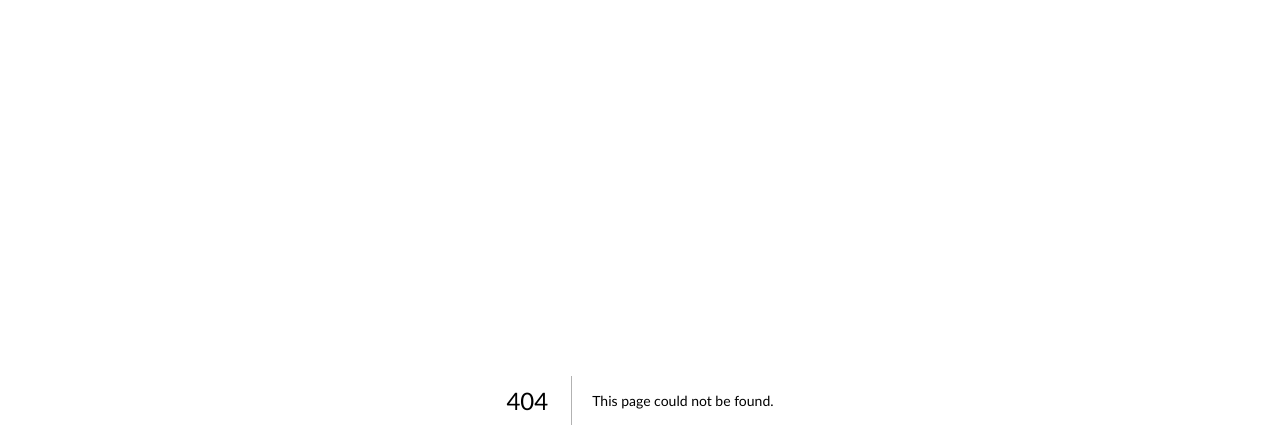
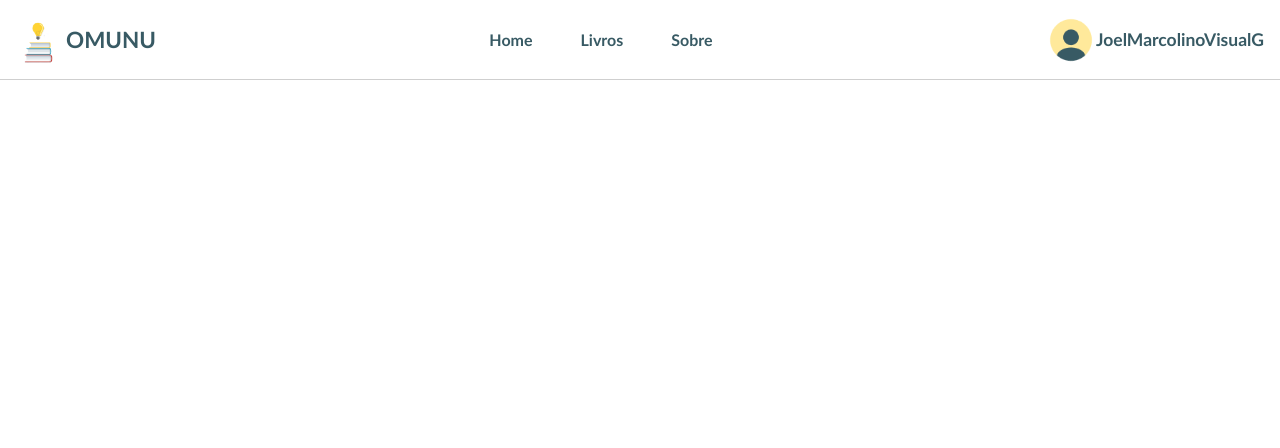
Before and after one commit to mauriciocosta404/OMUNU, a Next.js app: page /livros in a window 1280 px wide. Before the commit this address had no page. Shown: the top 448 px of the page. Built offline with nearby package versions, Linux system fonts and the light colour scheme.

Commit message:
feat: adicionando pagina livros

```diff
--- a/pages/cadastro.tsx
+++ b/pages/cadastro.tsx
@@ -1,5 +1,4 @@
 import type { NextPage } from 'next'
-import Login from '../src/views/login'
 import SignUp from '../src/views/signup';
 
 const SignUpPage: NextPage = () => {
--- /dev/null
+++ b/pages/livros.tsx
@@ -0,0 +1,11 @@
+import type { NextPage } from 'next'
+import Books from '../src/views/books';
+
+const LoginPage: NextPage = () => {
+
+  return (
+   <Books/>
+  )
+}
+
+export default LoginPage;
--- /dev/null
+++ b/src/views/books/index.tsx
@@ -0,0 +1,16 @@
+import Header from '../../components/header/header'
+import * as S from './styles'
+
+const Books=()=>{
+    return(
+        <S.Container>
+            <Header
+            avatarInfo={true}
+            searchInput={false}
+            bollTop={false}
+            />
+        </S.Container>
+    )
+}
+
+export default Books
--- /dev/null
+++ b/src/views/books/styles.ts
@@ -0,0 +1,5 @@
+import styled from "styled-components"
+
+export const Container=styled.div`
+
+`;
```
